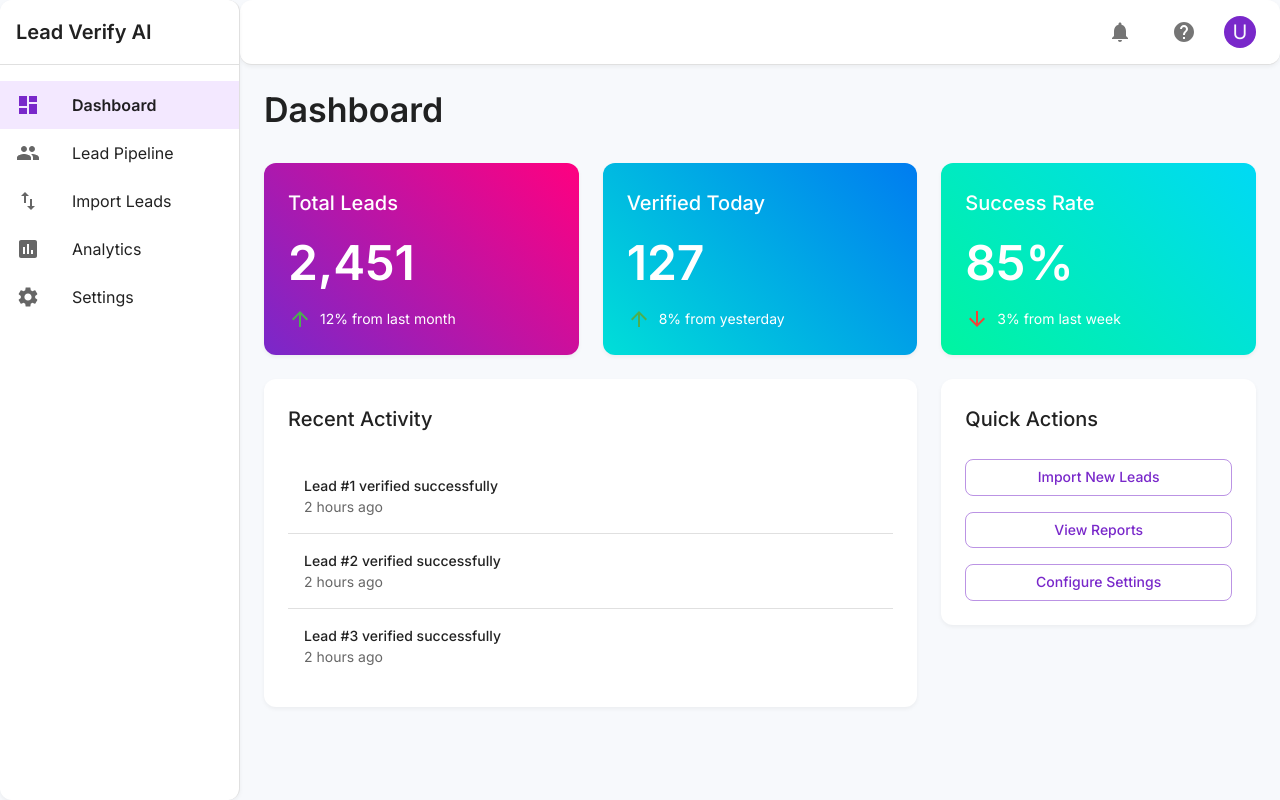
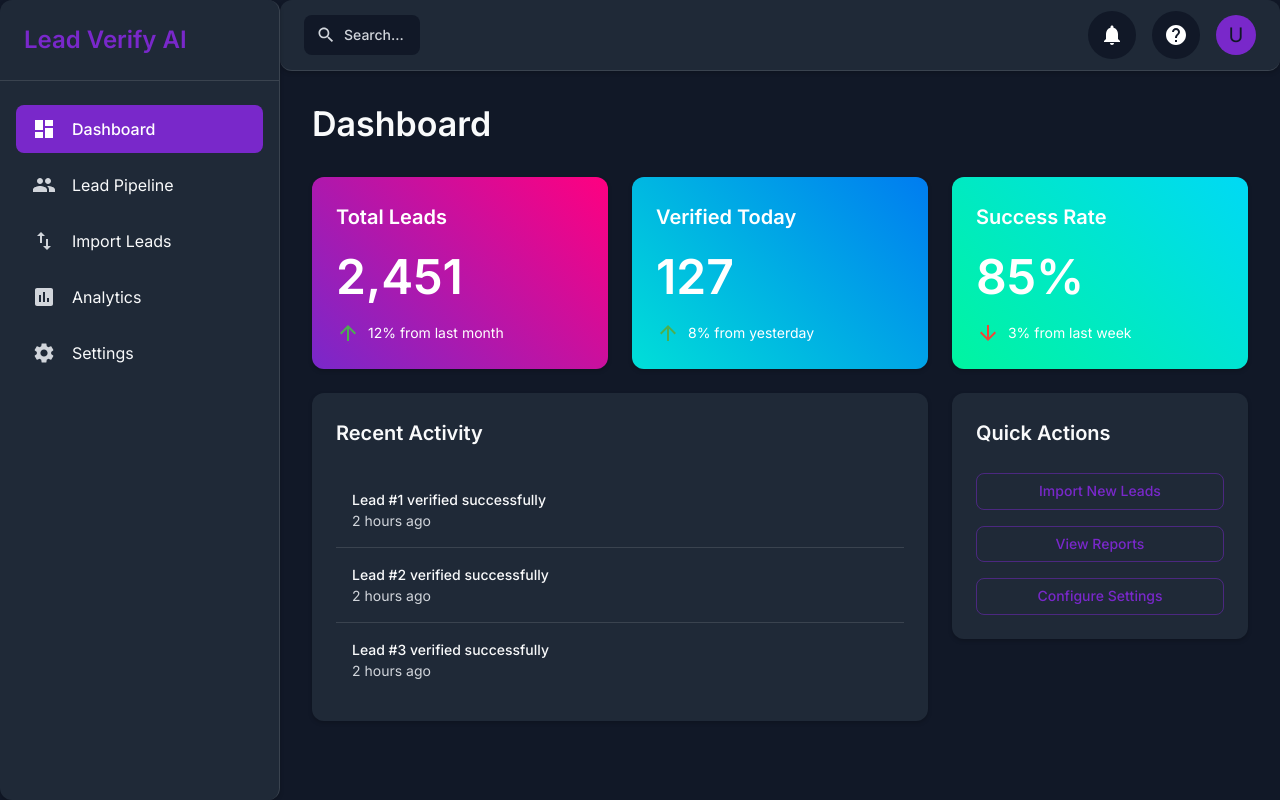
Before and after one commit to Quanq050823/lead-verify-flow, a React (Vite) app: page / in a window 1280 px wide. Built offline with nearby package versions, Linux system fonts and the light colour scheme.

Commit message:
Refactor UI to match design
This commit refactors the UI to better match the design of the provided website, including dark theme support.  Specific implementation details are not included in this commit message.

```diff
--- a/src/App.tsx
+++ b/src/App.tsx
@@ -6,20 +6,51 @@ import Pipeline from './pages/Pipeline';
 import ImportLeads from './pages/ImportLeads';
 import Analytics from './pages/Analytics';
 import Settings from './pages/Settings';
+import NotFound from './pages/NotFound';
 
 const theme = createTheme({
   palette: {
+    mode: 'dark',
     primary: {
       main: '#7928CA',
-      light: '#f3e8ff',
+      light: '#9753E1',
+      dark: '#6123A0',
+    },
+    secondary: {
+      main: '#1EAEDB',
+      light: '#40BDE3',
+      dark: '#1789AB',
     },
     background: {
-      default: '#F7F9FC',
-      paper: '#FFFFFF',
+      default: '#111827',
+      paper: '#1F2937',
     },
+    text: {
+      primary: '#F9FAFB',
+      secondary: '#D1D5DB',
+    },
+    divider: 'rgba(255, 255, 255, 0.12)',
   },
   typography: {
     fontFamily: '"Inter", -apple-system, BlinkMacSystemFont, "Segoe UI", Helvetica, Arial, sans-serif',
+    h1: {
+      fontWeight: 600,
+    },
+    h2: {
+      fontWeight: 600,
+    },
+    h3: {
+      fontWeight: 600,
+    },
+    h4: {
+      fontWeight: 600,
+    },
+    h5: {
+      fontWeight: 600,
+    },
+    h6: {
+      fontWeight: 600,
+    },
   },
   components: {
     MuiButton: {
@@ -27,14 +58,37 @@ const theme = createTheme({
         root: {
           textTransform: 'none',
           borderRadius: 8,
+          fontWeight: 500,
+        },
+        contained: {
+          boxShadow: 'none',
+          '&:hover': {
+            boxShadow: 'none',
+          },
         },
       },
     },
     MuiPaper: {
       styleOverrides: {
         root: {
+          backgroundImage: 'none',
           borderRadius: 12,
-          boxShadow: '0px 2px 4px rgba(0, 0, 0, 0.05)',
+          boxShadow: '0px 2px 4px rgba(0, 0, 0, 0.2)',
+        },
+      },
+    },
+    MuiDrawer: {
+      styleOverrides: {
+        paper: {
+          backgroundImage: 'none',
+          borderRight: '1px solid rgba(255, 255, 255, 0.12)',
+        },
+      },
+    },
+    MuiAppBar: {
+      styleOverrides: {
+        root: {
+          backgroundImage: 'none',
         },
       },
     },
@@ -48,9 +102,10 @@ const App = () => {
         <Routes>
           <Route path="/" element={<Index />} />
           <Route path="/pipeline" element={<Pipeline />} />
-          <Route path="/import" element={<Pipeline />} />
+          <Route path="/import" element={<ImportLeads />} />
           <Route path="/analytics" element={<Analytics />} />
           <Route path="/settings" element={<Settings />} />
+          <Route path="*" element={<NotFound />} />
         </Routes>
       </BrowserRouter>
     </ThemeProvider>
--- a/src/components/layout/Layout.tsx
+++ b/src/components/layout/Layout.tsx
@@ -9,7 +9,7 @@ interface LayoutProps {
 
 const Layout = ({ children }: LayoutProps) => {
   return (
-    <Box sx={{ display: 'flex', minHeight: '100vh' }}>
+    <Box sx={{ display: 'flex', minHeight: '100vh', bgcolor: 'background.default' }}>
       <CssBaseline />
       <Sidebar />
       <Box sx={{ flex: 1, display: 'flex', flexDirection: 'column' }}>
@@ -18,7 +18,7 @@ const Layout = ({ children }: LayoutProps) => {
           component="main"
           sx={{
             flex: 1,
-            p: 3,
+            p: 4,
             bgcolor: 'background.default',
             overflow: 'auto'
           }}
--- a/src/components/layout/Sidebar.tsx
+++ b/src/components/layout/Sidebar.tsx
@@ -9,18 +9,18 @@ import {
   ListItemIcon,
   ListItemText,
   Typography,
-  useTheme
+  useTheme,
 } from '@mui/material';
 import {
   Dashboard as DashboardIcon,
   People as PeopleIcon,
   Settings as SettingsIcon,
   Assessment as AssessmentIcon,
-  ImportExport as ImportExportIcon
+  ImportExport as ImportExportIcon,
 } from '@mui/icons-material';
 import { Link, useLocation } from 'react-router-dom';
 
-const DRAWER_WIDTH = 240;
+const DRAWER_WIDTH = 280;
 
 const menuItems = [
   { text: 'Dashboard', icon: <DashboardIcon />, path: '/' },
@@ -50,30 +50,39 @@ const Sidebar = () => {
         },
       }}
     >
-      <Box sx={{ p: 2, borderBottom: '1px solid', borderColor: 'divider' }}>
-        <Typography variant="h6" sx={{ fontWeight: 600 }}>
+      <Box sx={{ p: 3, borderBottom: '1px solid', borderColor: 'divider' }}>
+        <Typography variant="h5" sx={{ fontWeight: 600, color: 'primary.main' }}>
           Lead Verify AI
         </Typography>
       </Box>
-      <List sx={{ mt: 1 }}>
+      <List sx={{ px: 2, py: 3 }}>
         {menuItems.map((item) => (
-          <ListItem key={item.text} disablePadding>
+          <ListItem key={item.text} disablePadding sx={{ mb: 1 }}>
             <ListItemButton
               component={Link}
               to={item.path}
               selected={location.pathname === item.path}
               sx={{
+                borderRadius: 2,
                 '&.Mui-selected': {
-                  bgcolor: 'primary.light',
+                  bgcolor: 'primary.main',
                   '&:hover': {
-                    bgcolor: 'primary.light',
+                    bgcolor: 'primary.dark',
+                  },
+                  '& .MuiListItemIcon-root': {
+                    color: 'white',
+                  },
+                  '& .MuiListItemText-primary': {
+                    color: 'white',
+                    fontWeight: 500,
                   },
                 },
               }}
             >
               <ListItemIcon
                 sx={{
-                  color: location.pathname === item.path ? 'primary.main' : 'text.secondary'
+                  color: location.pathname === item.path ? 'white' : 'text.secondary',
+                  minWidth: 40,
                 }}
               >
                 {item.icon}
@@ -81,7 +90,7 @@ const Sidebar = () => {
               <ListItemText
                 primary={item.text}
                 primaryTypographyProps={{
-                  fontWeight: location.pathname === item.path ? 600 : 400,
+                  fontWeight: location.pathname === item.path ? 500 : 400,
                 }}
               />
             </ListItemButton>
--- a/src/components/layout/TopBar.tsx
+++ b/src/components/layout/TopBar.tsx
@@ -6,11 +6,13 @@ import {
   IconButton,
   Toolbar,
   Typography,
-  useTheme
+  useTheme,
+  Button,
 } from '@mui/material';
 import {
   Notifications as NotificationsIcon,
-  Help as HelpIcon
+  Help as HelpIcon,
+  Search as SearchIcon,
 } from '@mui/icons-material';
 
 const TopBar = () => {
@@ -26,21 +28,60 @@ const TopBar = () => {
         borderColor: 'divider',
       }}
     >
-      <Toolbar>
-        <Box sx={{ flexGrow: 1 }} />
+      <Toolbar sx={{ minHeight: '70px !important' }}>
+        <Box
+          sx={{
+            flex: 1,
+            display: 'flex',
+            alignItems: 'center',
+            gap: 2,
+          }}
+        >
+          <Button
+            startIcon={<SearchIcon />}
+            sx={{
+              color: 'text.secondary',
+              bgcolor: 'background.default',
+              '&:hover': {
+                bgcolor: 'background.default',
+              },
+              px: 2,
+              py: 1,
+              borderRadius: 2,
+            }}
+          >
+            Search...
+          </Button>
+        </Box>
         <Box sx={{ display: 'flex', alignItems: 'center', gap: 2 }}>
-          <IconButton size="large" color="default">
+          <IconButton
+            size="large"
+            sx={{
+              bgcolor: 'background.default',
+              '&:hover': {
+                bgcolor: 'background.default',
+              },
+            }}
+          >
             <NotificationsIcon />
           </IconButton>
-          <IconButton size="large" color="default">
+          <IconButton
+            size="large"
+            sx={{
+              bgcolor: 'background.default',
+              '&:hover': {
+                bgcolor: 'background.default',
+              },
+            }}
+          >
             <HelpIcon />
           </IconButton>
           <Avatar
             sx={{
-              width: 32,
-              height: 32,
+              width: 40,
+              height: 40,
               bgcolor: 'primary.main',
-              cursor: 'pointer'
+              cursor: 'pointer',
             }}
           >
             U
```
